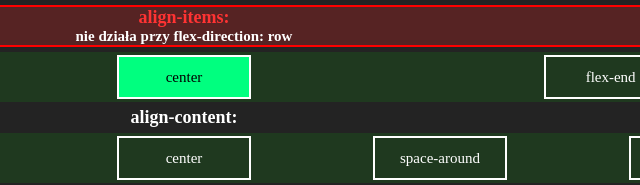
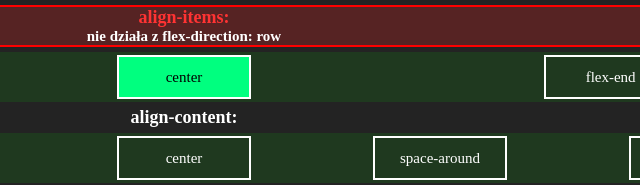
Before and after one commit to Zlotyyyy/www36pd, a plain HTML site: page index.html in a window 1280 px wide. Shown: the part 192-377 px from the top of the page, 456-1096 px from the left. Drawn offline with Linux system fonts and the light colour scheme.

Commit message:
Update index.html

```diff
--- a/index.html
+++ b/index.html
@@ -58,7 +58,7 @@
 
     <h2 class="h2align">
         align-items:
-        <p>nie działa przy flex-direction: row</p>
+        <p>nie działa z flex-direction: row</p>
     </h2>
 
     <div class="wybor1">
```
